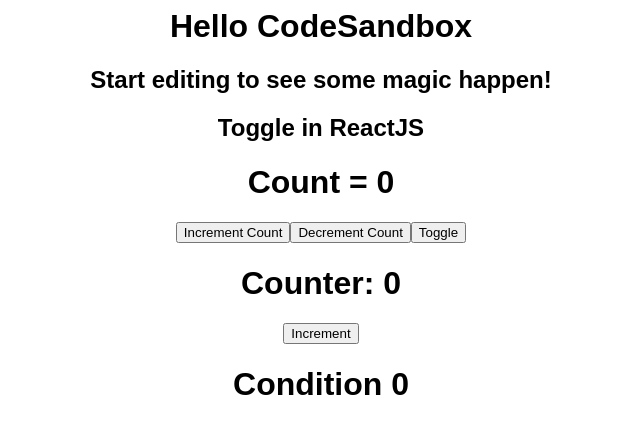
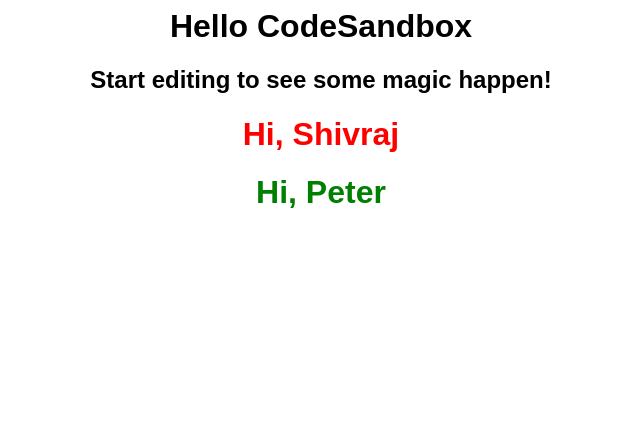
Before and after one commit to shivrajpro/react-step-by-step, a React (Vite) app: page / in a window 1280 px wide. Shown: the top 434 px of the page, without its empty margins (319-959 px from the left). Built offline with nearby package versions, Linux system fonts and the light colour scheme.

Commit message:
passing jsx through props

```diff
--- a/src/App.jsx
+++ b/src/App.jsx
@@ -1,32 +1,17 @@
-import { useState } from "react";
 import "./styles.css";
-import Counter from "./Counter";
+import Wrapper from "./Wrapper";
 
 export default function App() {
-  const [display, setDisplay] = useState(true);
-  const [count, setCount] = useState(0);
-
   return (
     <div className="App">
       <h1>Hello CodeSandbox</h1>
       <h2>Start editing to see some magic happen!</h2>
-      <h2>Toggle in ReactJS</h2>
-      <h1>Count = {count}</h1>
-      <button onClick={() => setCount(count + 1)}>Increment Count</button>
-      <button onClick={() => setCount(count - 1)}>Decrement Count</button>
-      <button onClick={() => setDisplay(!display)}>Toggle</button>
-      {display ? <Counter /> : null}
-      {count === 0 ? (
-        <h1>Condition 0</h1>
-      ) : count === 1 ? (
-        <h1>Condition 0</h1>
-      ) : count === 2 ? (
-        <h1>Condition 2</h1>
-      ) : count === 3 ? (
-        <h1>Condition 3</h1>
-      ) : (
-        <h1>Other Condition</h1>
-      )}
+      <Wrapper color="red">
+        <h1>Hi, Shivraj</h1>
+      </Wrapper>
+      <Wrapper>
+        <h1>Hi, Peter</h1>
+      </Wrapper>
     </div>
   );
 }
--- /dev/null
+++ b/src/Wrapper.jsx
@@ -0,0 +1,5 @@
+const Wrapper = ({ children, color = "green" }) => {
+  return <div style={{ color: color }}>{children}</div>;
+};
+
+export default Wrapper;
```
